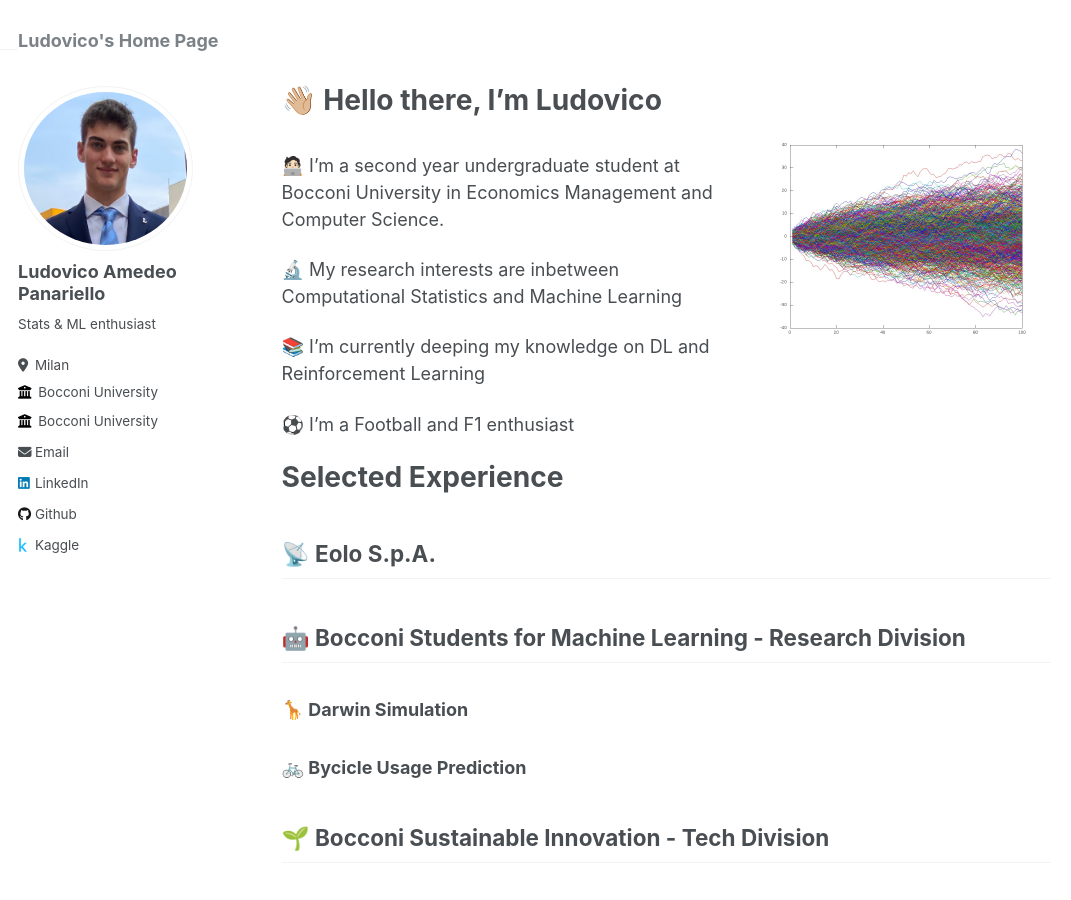
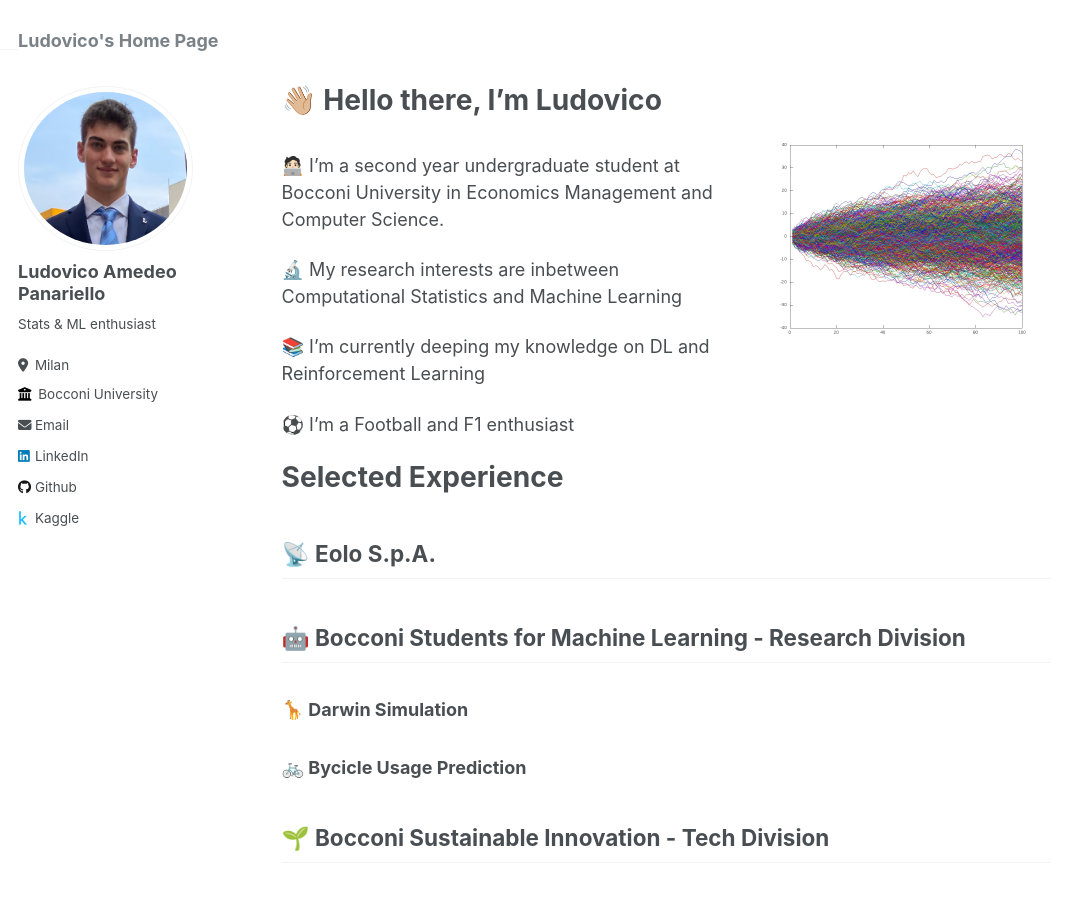
Before and after one commit to LudovicoP/LudovicoP.github.io, a Jekyll site: the page built from _pages/about.md, in a window 1280 px wide and 900 px high. Shown: the whole window, without its empty margins (0-1071 px from the left). Built offline with Jekyll 4.4.1, drawn with Linux system fonts in a browser that asks for light colours.

Commit message:
Update author-profile.html

```diff
--- a/_includes/author-profile.html
+++ b/_includes/author-profile.html
@@ -27,9 +27,7 @@
       {% if author.location %}
         <li class="author__desktop"><i class="fa-solid fa-location-dot icon-pad-right" aria-hidden="true"></i>{{ author.location }}</li>
       {% endif %}
-      {% if author.employer %}
-        <li class="author__desktop"><i class="fa fa-solid fa-building-columns icon-pad-right" aria-hidden="true"></i>{{ author.employer }}</li>
-      {% endif %}
+
       <!-- I added the website for the institution  -->
       {% if author.employer and author.employer_url %}
         <li class="author__desktop">
```
